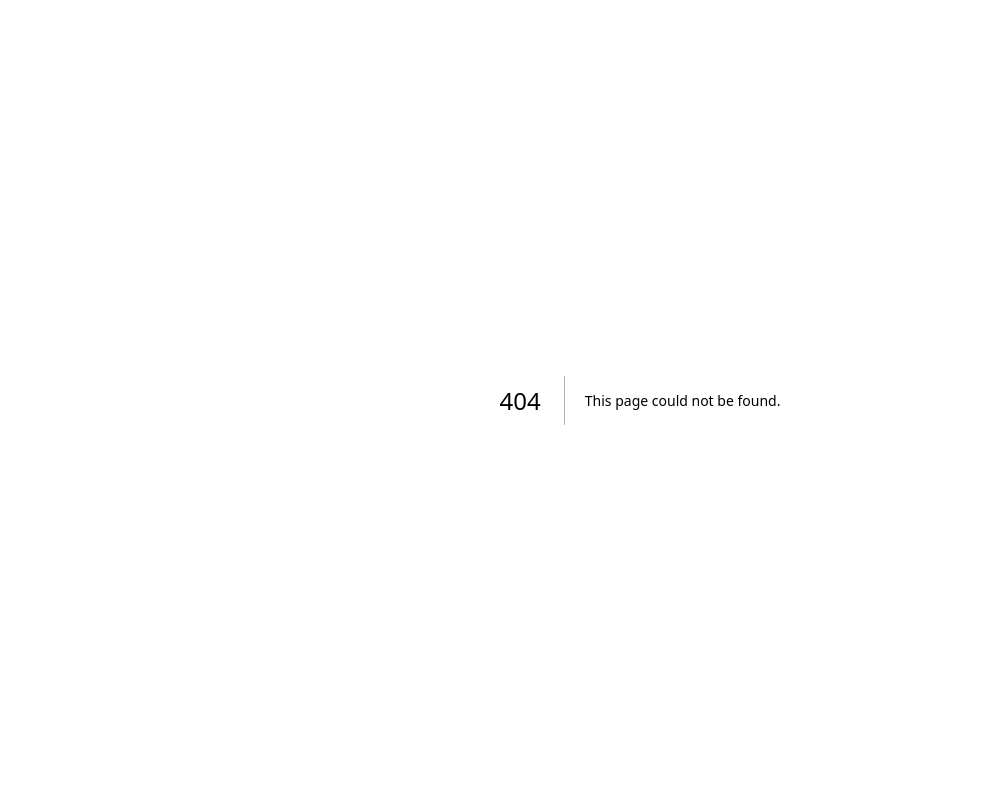
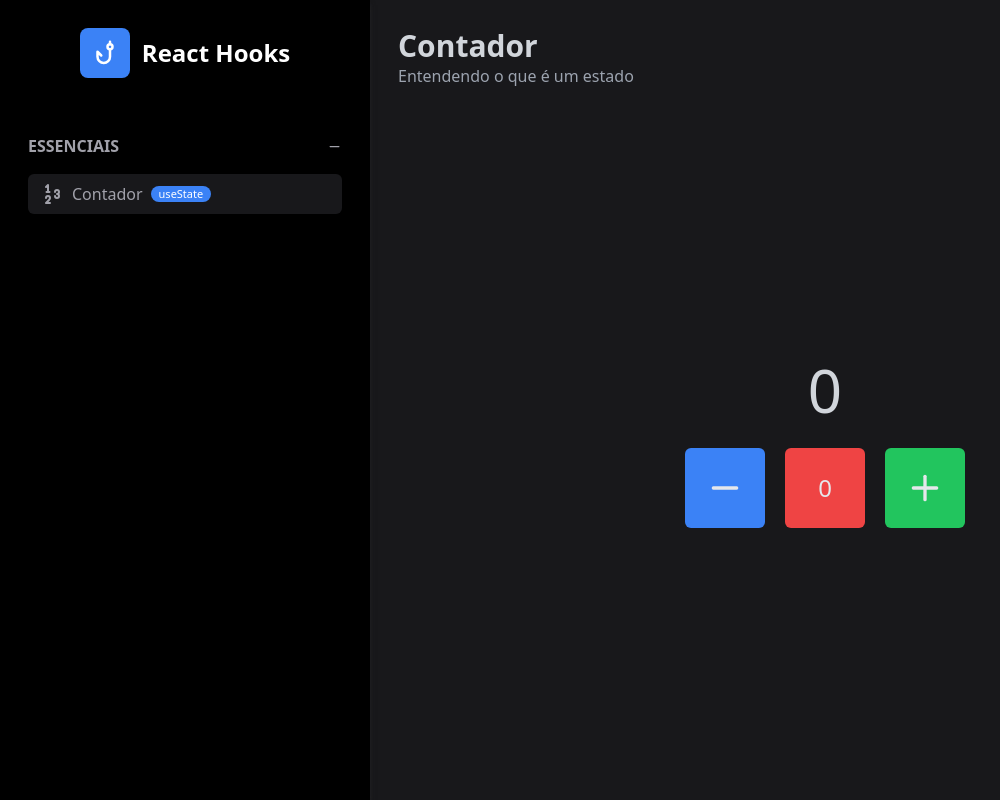
Before and after one commit to maryson011/repo-js, a Next.js app in the folder FundamentosReact/react-hooks/: page /essenciais/contador in a window 1280 px wide. Before the commit this address had no page. Shown: the whole page, without its empty margins (0-1000 px from the left). Built offline with nearby package versions, Linux system fonts and the light colour scheme.

Commit message:
feat: useState #1 (react-hooks)

```diff
--- a/FundamentosReact/react-hooks/package.json
+++ b/FundamentosReact/react-hooks/package.json
@@ -10,6 +10,7 @@
   },
   "dependencies": {
     "@tabler/icons": "^1.117.0",
+    "@tabler/icons-react": "^3.17.0",
     "next": "14.0.3",
     "react": "^18",
     "react-dom": "^18",
--- a/FundamentosReact/react-hooks/src/components/template/MenuPrincipal.tsx
+++ b/FundamentosReact/react-hooks/src/components/template/MenuPrincipal.tsx
@@ -1,4 +1,4 @@
-import { IconMenu, IconX } from "@tabler/icons";
+import { IconMenu, IconX, IconNumbers } from "@tabler/icons-react";
 import { MenuItem } from "../../data/models/MenuItem";
 import { MenuSecao } from "../../data/models/MenuSecao";
 import Logo from "./Logo";
@@ -11,7 +11,9 @@
         {
             titulo: "Essenciais",
             aberta: true,
-            itens: [],
+            itens: [
+                {titulo: "Contador", url: "/essenciais/contador", tag: "useState", icone: <IconNumbers/>}
+            ],
         },
     ];
     const mini = false;
--- /dev/null
+++ b/FundamentosReact/react-hooks/src/pages/essenciais/contador.tsx
@@ -0,0 +1,36 @@
+import Botao from "@/components/template/Botao";
+import Display from "@/components/template/Display";
+import Flex from "@/components/template/Flex";
+import Pagina from "@/components/template/Pagina";
+import { IconMinus, IconPlus } from "@tabler/icons-react";
+import { useState } from "react";
+
+export default function() {
+    let [count, setCount] = useState(0)
+    return (<Pagina titulo="Contador" subtitulo="Entendendo o que é um estado">
+        <Display texto={count} />
+        <Flex gap={5}>
+            <Botao
+                redondo
+                icone={<IconMinus size={40} />}
+                tamanho="2xl"
+                cor="bg-blue-500"
+                onClick={()=>setCount(count-1)}
+            />
+            <Botao
+                redondo
+                texto="0"
+                tamanho="2xl"
+                cor="bg-red-500"
+                onClick={()=>setCount(count=0)}
+            />
+            <Botao
+                redondo
+                icone={<IconPlus size={40} />}
+                tamanho="2xl"
+                cor="bg-green-500"
+                onClick={()=>setCount(count+1)}
+            />
+        </Flex>
+    </Pagina>)
+}
```
Also changed, not shown: FundamentosReact/react-hooks/src/extras/renderizacao.js (added, +12 -0 lines), 1 other file (tests, documents, lock files or other folders).
